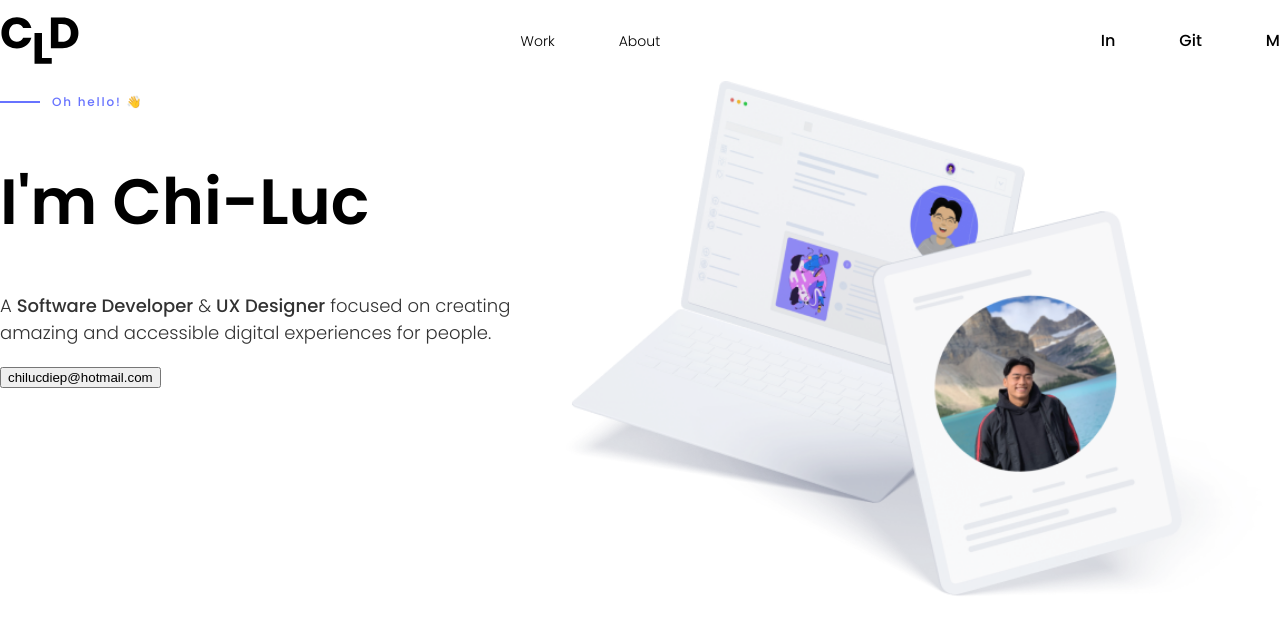
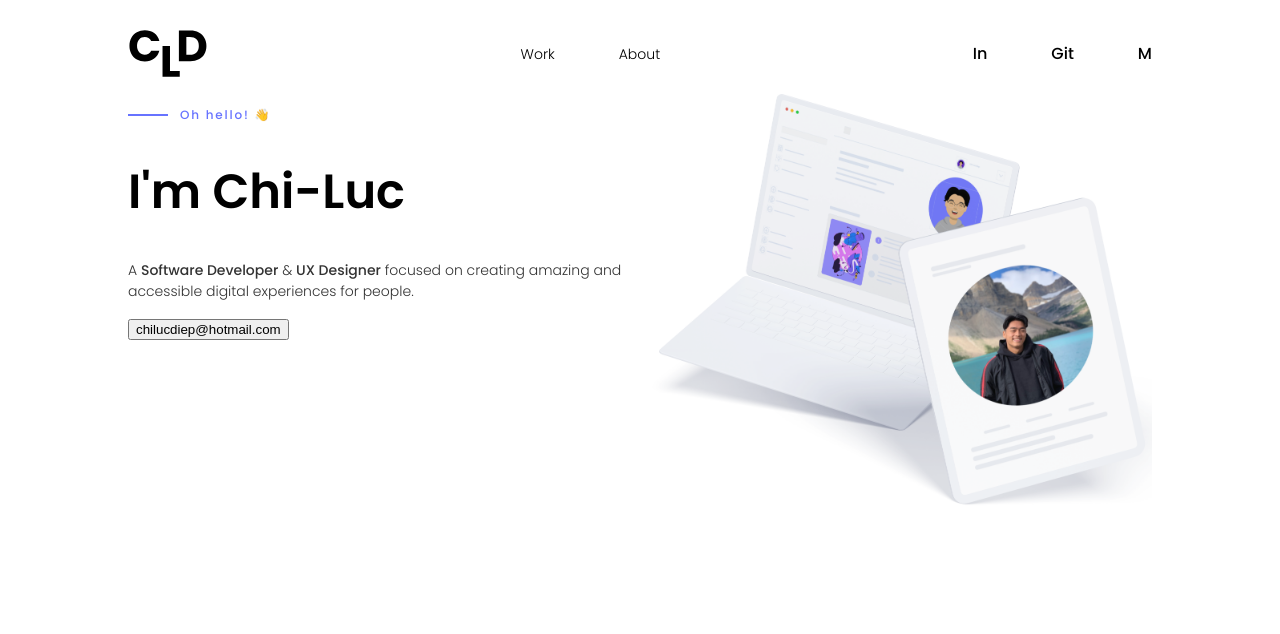
Before and after one commit to chilucdiep/Portfolio-V2, a React (Create React App) app: page / in a window 1280 px wide. Shown: the top 634 px of the page. Built offline with nearby package versions, Linux system fonts and the light colour scheme.

Commit message:
Main container

```diff
--- a/src/App.scss
+++ b/src/App.module.scss
@@ -3,7 +3,8 @@ body {
   padding: 0;
   margin: 0;
   box-sizing: border-box;
-  font-family: 'Poppins', sans-serif;
+  font-family: "Poppins", sans-serif;
+  overflow-x: hidden;
 }
 
 ul {
@@ -34,14 +35,14 @@ h2 {
 h3 {
   font-size: 0.75rem;
   font-weight: 500;
-  color: #6773FF;
+  color: #6773ff;
   letter-spacing: 0.15em;
 }
 
 p {
   font-size: 0.875rem;
   font-weight: 300;
-  opacity: .8;
+  opacity: 0.8;
 }
 
 .title {
@@ -53,3 +54,13 @@ p {
   font-size: 1.125rem;
   font-weight: 300;
 }
+
+.Container {
+  max-width: 1300px;
+  padding: 0.6em 1.5em;
+
+
+  @media screen and (min-width: 1000px) {
+    padding: 0.8em 8em;
+  }
+}
--- a/src/App.tsx
+++ b/src/App.tsx
@@ -1,5 +1,5 @@
 import React from "react";
-import "./App.scss";
+import styles from "./App.module.scss";
 
 import HomeContainer from "./components/home";
 import Navbar from "./components/navbar";
@@ -7,8 +7,10 @@ import Navbar from "./components/navbar";
 export default function App() {
   return (
     <>
-      <Navbar />
-      <HomeContainer />
+      <div className={styles.Container}>
+        <Navbar />
+        <HomeContainer />
+      </div>
     </>
   );
 }
--- a/src/components/home/home.module.scss
+++ b/src/components/home/home.module.scss
@@ -13,12 +13,21 @@
         display: inline-block;
         width: 40px;
         height: 2px;
-        background-color: #6773FF;
+        background-color: #6773ff;
         margin-right: 1em;
       }
 
       span {
-          font-weight: 500;
+        font-weight: 500;
+      }
+    }
+
+    img {
+      width: 50%;
+      max-width: 500px;
+
+      @media screen and (max-width: 700px) {
+        display: none;
       }
     }
   }
--- a/src/components/navbar/index.tsx
+++ b/src/components/navbar/index.tsx
@@ -4,16 +4,6 @@ import styles from "./navbar.module.scss";
 import Logo from "../../images/Logo.svg";
 
 export default function Navbar() {
-  const [isMobileView, setIsMobileView] = useState(false);
-
-  useEffect(() => {
-    console.log(window.innerWidth)
-
-    if (window.innerWidth < 900) {
-        setIsMobileView(true);
-    }
-  })
-
   return (
     <div className={styles.Navbar}>
       <img src={Logo} alt="Logo" className={styles.Logo}></img>
@@ -27,7 +17,7 @@ export default function Navbar() {
           </li>
         </ul>
       </div>
-      <div className={isMobileView ? styles.Hidden : styles.SocialLinks}>
+      <div className={styles.SocialLinks}>
         <ul>
           <li>In</li>
           <li>Git</li>
--- a/src/components/navbar/navbar.module.scss
+++ b/src/components/navbar/navbar.module.scss
@@ -22,4 +22,10 @@
       margin-right: 0;
     }
   }
+
+  .SocialLinks {
+    @media screen and (max-width: 700px) {
+      display: none;
+    }
+  }
 }
```
Also changed, not shown: src/images/HeroImg.png, 1 other file (tests, documents, lock files or other folders).
